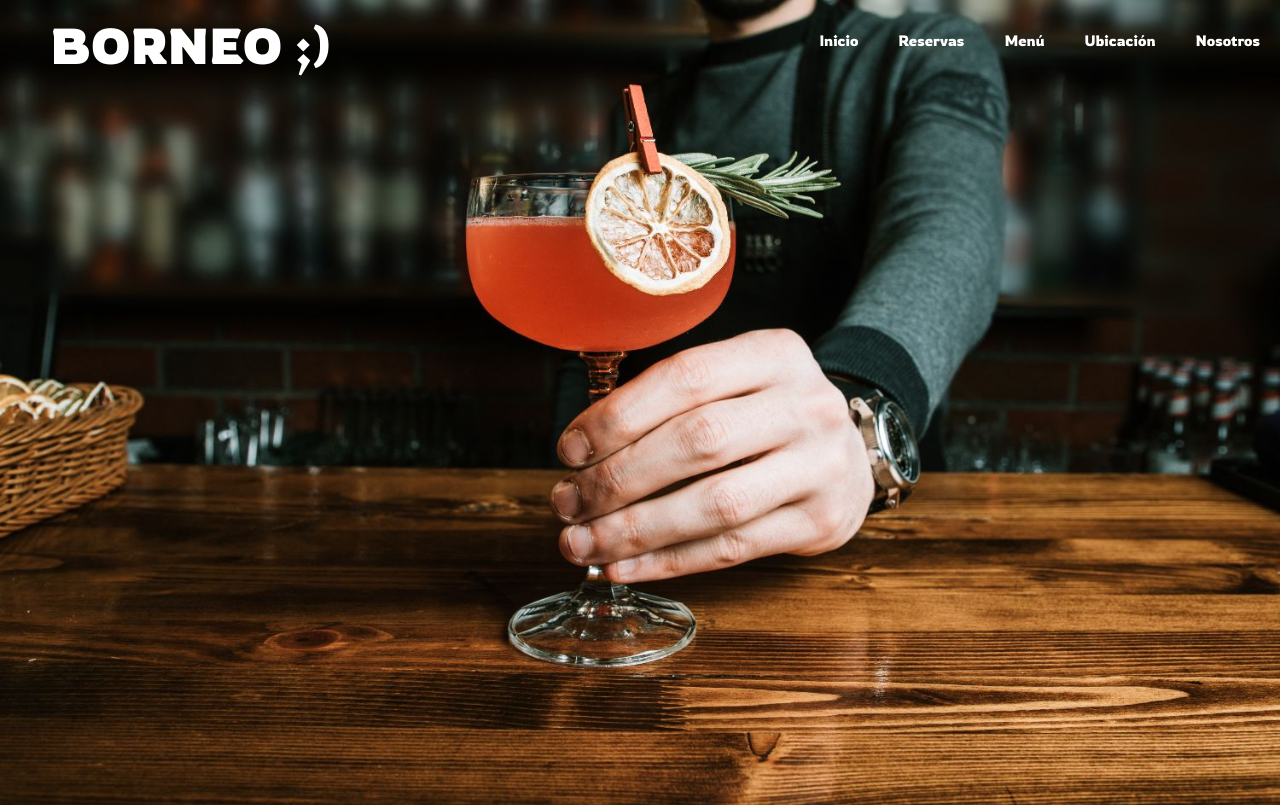
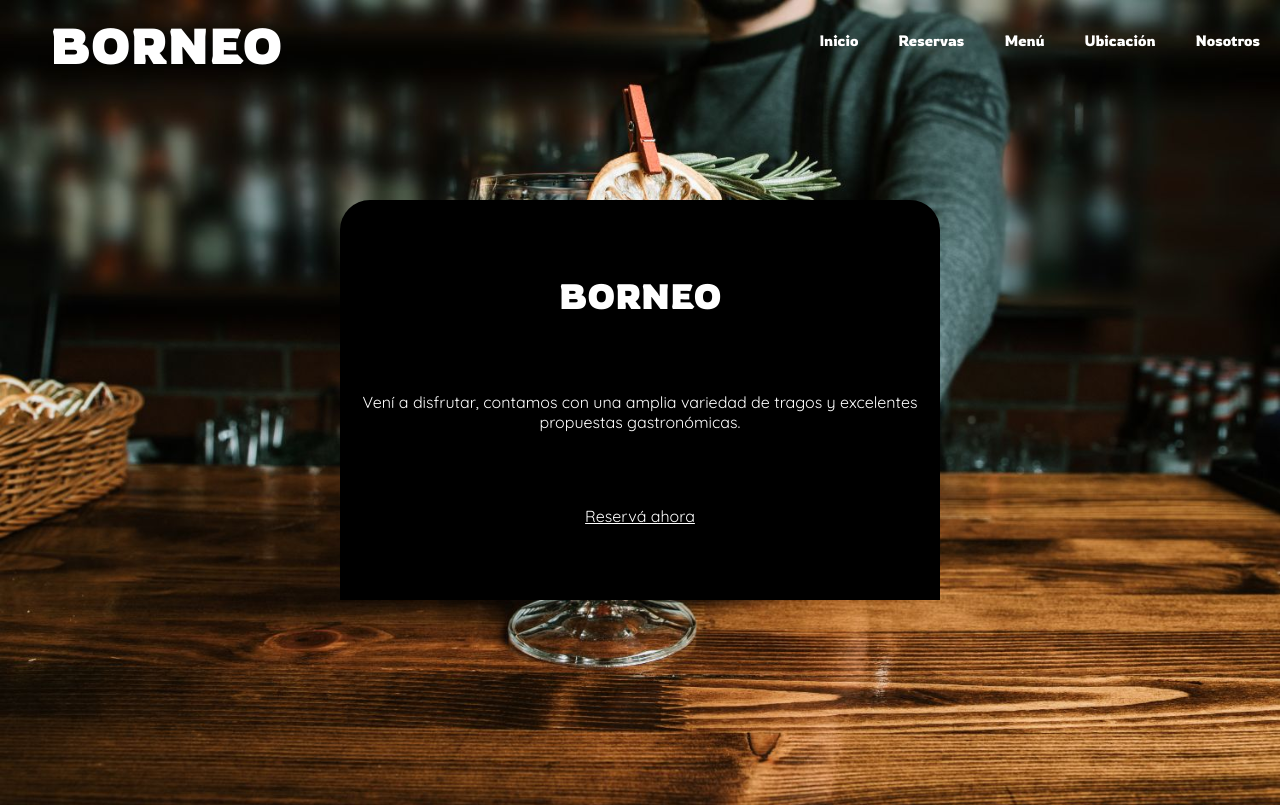
Before and after one commit to tomasstauber/restaurante, a website: page index .html in a window 1280 px wide. Shown: the top 805 px of the page. Drawn offline with Linux system fonts and the light colour scheme.

Commit message:
agregue flotante

```diff
--- /dev/null
+++ b/assets/src/sass/_header.scss
@@ -0,0 +1,33 @@
+
+.flotante{
+    display: flex;
+    justify-content: space-evenly;
+    align-content: center;
+    align-items: center;
+    z-index: 25;
+    width: 600px;
+    height: 400px;
+    position: absolute;
+    background-color: black;
+    flex-direction: column;
+    flex-wrap: wrap;
+    text-align: center;
+    transform: translate(50%, 50%,);
+    right: 50%;
+    overflow: hidden;
+    border-top-left-radius: 30px;
+    border-top-right-radius: 30px;
+    h2{
+        color: white;
+        font-family: $letra;
+        font-size: 35px;
+    }
+    p{
+        color: white;
+        font-family: $letra2;
+    }
+    a{
+        color: white;
+        font-family: $letra2;
+    }
+}
--- a/assets/src/sass/_navbar.scss
+++ b/assets/src/sass/_navbar.scss
@@ -8,6 +8,7 @@ nav{
     align-items: center;
     position: fixed;
     gap: 15px;
+    z-index: 100;
     ul{
         display: flex;
         list-style: none;
--- a/assets/src/sass/_variables.scss
+++ b/assets/src/sass/_variables.scss
@@ -1 +1,2 @@
 $letra: rowdies, sans serif;
+$letra2: quicksand, sans serif;
--- a/assets/src/sass/style.scss
+++ b/assets/src/sass/style.scss
@@ -2,3 +2,4 @@
 @import "navbar";
 @import "aside";
 @import "normalize";
+@import "header";
--- a/index .html
+++ b/index .html
@@ -9,11 +9,14 @@
     <link rel="preconnect" href="https://fonts.googleapis.com">
     <link rel="preconnect" href="https://fonts.gstatic.com" crossorigin>
     <link href="https://fonts.googleapis.com/css2?family=Rowdies:wght@300;400;700&display=swap" rel="stylesheet">
+    <link rel="preconnect" href="https://fonts.googleapis.com">
+    <link rel="preconnect" href="https://fonts.gstatic.com" crossorigin>
+    <link href="https://fonts.googleapis.com/css2?family=Quicksand:wght@300;400&display=swap" rel="stylesheet">
 </head>
 <body>
     <nav>
         <div>
-            <h2 class="titulo"><a>BORNEO ;)</a></h2>
+            <h2 class="titulo"><a>BORNEO</a></h2>
         </div>
         <div>
             <ul>
@@ -25,7 +28,13 @@
             </ul>
         </div>
     </nav>
-    <header></header>
+    <header>
+        <div class="flotante">
+            <h2>BORNEO</h2>
+            <p>Vení a disfrutar, contamos con una amplia variedad de tragos y excelentes propuestas gastronómicas.</p>
+            <a href="">Reservá ahora</a>
+        </div>
+    </header>
     <main>
         <div class="backImage">
             <h2></h2>
```
Also changed, not shown: assets/css/style.css.
